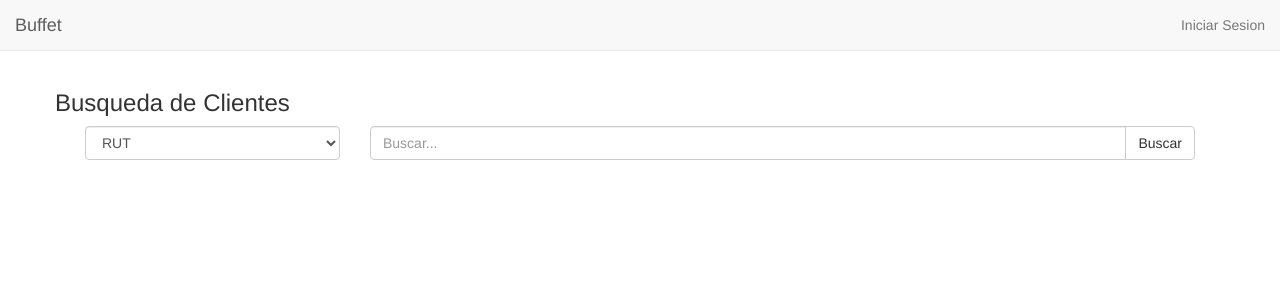
After one commit to eilwin/eilwin.github.io, a CodeIgniter app: page /et/index.php/clientes/buscar in a window 1280 px wide. The commit adds this page. Shown: the top 300 px of the page. Run offline with CodeIgniter, Linux system fonts and the light colour scheme; some libraries are stand-ins or nearby versions.

Commit message:
Cliente * Agregado Mostrar Clientes * Agregado Buscar Cliente con 3 criterios de busqueda (RUT, Nombre y Tipo Persona) * Modo de solo lectura en ver cliente con JS

```diff
--- a/application/controllers/Clientes.php
+++ b/application/controllers/Clientes.php
@@ -15,14 +15,16 @@ class Clientes extends CI_Controller{
         $this->load->view('fragments/footer');
     }
 
-    public function cliente($action='',$id='',$error=''){
+    public function cliente($action='',$rut='',$error='',$data=''){
         if ($action=='add'){
             $this->load->view('fragments/header');
-            $this->load->view('clientes/cliente',array('accion'=>'Agregar','action'=>'add','error'=>$error));
+            $this->load->view('clientes/cliente',array('accion'=>'Agregar','action'=>'add','error'=>$error,'cliente'=>$data));
             $this->load->view('fragments/footer');
         }
         if ($action=='view' || $action=='edit') {
-            $data = $this->cliente->getCliente($id)->result();
+            $data = $this->cliente->getCliente($rut)->result();
+            $this->load->model('logger');
+            $permisos = $this->logger->getPermisos($rut)->result();
             if($action=='view'){
                 $accion = 'Ver';
             } else {
@@ -30,11 +32,14 @@ class Clientes extends CI_Controller{
             }
             $cliente = array(
                 'rut'                   => $data[0]->rut,
+                'dv'                    => $this->cliente->calcularDV($data[0]->rut),
                 'nombre'                => $data[0]->nombre,
                 'fecha_incorporacion'   => $data[0]->fecha_incorporacion,
                 'tipo_persona'          => $data[0]->tipo_persona,
                 'direccion'             => $data[0]->direccion,
-                'telefono'              => $data[0]->telefono
+                'telefono'              => $data[0]->telefono,
+                'username'              => $data[0]->username,
+                'permiso'               => $permisos[0]->permiso
             );
             $this->load->view('fragments/header');
             $this->load->view('clientes/cliente',array('accion'=>$accion,'action'=>$action,'cliente'=>$cliente,'error'=>$error));
@@ -43,26 +48,80 @@ class Clientes extends CI_Controller{
     }
 
     public function guardar(){
+        $action = $this->input->post('action');
         $data = array(
             'rut'                   => $this->input->post('rut'),
+            'dv'                    => $this->input->post('dv'),
             'nombre'                => $this->input->post('nombre'),
             'fecha_incorporacion'   => $this->input->post('fecha_incorporacion'),
             'tipo_persona'          => $this->input->post('tipo_persona'),
             'direccion'             => $this->input->post('direccion'),
-            'telefono'              => $this->input->post('telefono')
+            'telefono'              => $this->input->post('telefono'),
+            'username'              => $this->input->post('username')
         );
         if ($action=='add') {
-
-            $data['username'] = $this->input->post('username');
-            $data['password'] = sha1($this->input->post('password'));
-            if(count($this->cliente->getCliente($data['rut'])->result())==0){
-                $this->cliente->setCliente($data);
-            } else {
-
+            $dv = $data['dv'];
+            if($dv=='k'){$dv='K';}
+            if($dv == $this->cliente->calcularDV($data['rut'])){
+                $data['password'] = sha1($this->input->post('password'));
+                if(count($this->cliente->getCliente($data['rut'])->result())==0){
+                    unset($data['dv']);
+                    $this->cliente->setCliente($data);
+                    $this->load->view('fragments/header');
+                    $this->load->view('inicio',array('msg'=>'Cliente agregado exitosamente'));
+                    $this->load->view('fragments/footer');
+                } else {
+                    $this->cliente($action,$data['rut'],'RUT ya registrado en el sistema',$data);
+                }
+            }else{
+                $this->cliente($action,$data['rut'],'Digito verificador invalido',$data);
             }
         }
         if ($action=='edit') {
+            unset($data['dv']);
             $this->cliente->updateCliente($data);
+            $this->load->view('fragments/header');
+            $this->load->view('inicio',array('msg'=>'Cambios guardados exitosamente'));
+            $this->load->view('fragments/footer');
         }
     }
+
+    public function ver(){
+        $data = $this->cliente->getTClientes()->result();
+        $dv = array();
+        $i=0;
+        foreach ($data as $cliente){
+            array_push($dv,$this->cliente->calcularDV($cliente->rut));
+        };
+        $this->load->view('fragments/header');
+        $this->load->view('clientes/clientes',array('clientes'=>$data,'dig'=>$dv));
+        $this->load->view('fragments/footer');
+    }
+
+    public function buscar(){
+        $opcion = $this->input->post('opcion');
+        $palabra = $this->input->post('palabra');
+        $data = '';
+        $msg = '';
+        $dig = array();
+        if(strlen($palabra)>0){
+            $data = $this->cliente->getClienteN($opcion,$palabra)->result();
+            if(count($data)>0){
+                foreach ($data as $cliente){
+                    array_push($dig,$this->cliente->calcularDV($cliente->rut));
+                };
+                $msg = 'success';
+            }else{
+                $msg = 'failed';
+            }
+        }
+        $arr = array(
+            'clientes'  => $data,
+            'dv'        => $dig,
+            'msg'       => $msg
+        );
+        $this->load->view('fragments/header');
+        $this->load->view('clientes/buscar',$arr);
+        $this->load->view('fragments/footer');
+    }
 }
--- a/application/models/Cliente.php
+++ b/application/models/Cliente.php
@@ -15,15 +15,18 @@ class Cliente extends CI_Model{
         return $this->db->get();
     }
 
-    public function getClienteN(){
-
+    public function getClienteN($opcion,$palabra){
+        $this->db->select('*');
+        $this->db->from('cliente');
+        $this->db->like($opcion,$palabra);
+        return $this->db->get();
     }
 
     public function setCliente($cliente){
         $this->db->insert('cliente',$cliente);
     }
 
-    public function updateCliente($rut,$data){
+    public function updateCliente($data){
 
     }
 
@@ -48,4 +51,16 @@ class Cliente extends CI_Model{
             return TRUE;
         }
     }
+
+    public function calcularDV($rut){
+        $suma = 0;
+        $factores = array(2,3,4,5,6,7,2,3);
+        for($i= strlen($rut)-1,$f=0;$i>=0;$i--,$f++){
+            $suma += ($rut[$i]*$factores[$f]);
+        }
+        $dv = 11-($suma%11);
+        if($dv == 11){$dv = 0;}
+        if($dv == 10){$dv = 'K';}
+        return $dv;
+    }
 }
--- a/application/views/atenciones/atenciones.php
+++ b/application/views/atenciones/atenciones.php
@@ -1,6 +1,6 @@
 <div class="container">
     <div class="row">
-        <h2>Atenciones</h2>
+        <h3>Atenciones</h3>
     </div>
     <div class="row">
         <?php if(count($atenciones)>0): ?>
--- /dev/null
+++ b/application/views/clientes/buscar.php
@@ -0,0 +1,61 @@
+<div class="container">
+    <div class="row">
+        <h3>Busqueda de Clientes</h3>
+    </div>
+    <div class="row">
+        <div class="col-sm-12">
+            <?= form_open('clientes/buscar')?>
+            <div class="col-sm-3">
+                <?= form_dropdown('opcion',array('rut'=>'RUT','nombre'=>'Nombre','tipo_persona'=>'Tipo Persona'),'',array('class'=>'form-control'))?>
+            </div>
+            <div class="col-sm-9">
+                <div class="input-group">
+                    <?= form_input(array('name'=>'palabra','class'=>'form-control','type'=>'text','placeholder'=>'Buscar...'))?>
+                    <span class="input-group-btn">
+                        <?= form_button(array('type'=>'submit','class'=>'btn btn-default'),'Buscar')?>
+                    </span>
+                </div>
+            </div>
+            <?= form_close()?>
+        </div>
+    </div>
+    <?php if(!empty($msg)): ?>
+    <div class="row">
+        <h4>Resultados de Busqueda</h4>
+    </div>
+    <div class="row">
+        <div class="col-sm-12">
+            <div>
+                <?php if(count($clientes)>0): ?>
+            <div class="table-responsive">
+                <table class="table table-striped table-bordered table-hover">
+                    <thead>
+                        <tr>
+                            <th>RUT</th><th>Nombre</th><th>Fecha Incorporacion</th><th>Tipo Persona</th><th>Direccion</th><th>Telefono</th>
+                        </tr>
+                    </thead>
+                    <tbody>
+                        <?php $f=0;foreach ($clientes as $cliente): ?>
+                        <tr>
+                            <td><?=$cliente->rut?>-<?=$dv[$f++]?></td>
+                            <td><?=$cliente->nombre?></td>
+                            <td><?=$cliente->fecha_incorporacion?></td>
+                            <td><?=$cliente->tipo_persona?></td>
+                            <td><?=$cliente->direccion?></td>
+                            <td>(+56) 9 <?=$cliente->telefono?></td>
+                        </tr>
+                        <?php endforeach; ?>
+                    </tbody>
+                </table>
+            </div>
+            <h5>Total de Clientes encontrados: <?=$f?></h5>
+            <?php else:?>
+            <div>
+                <h5>No se han encontrado Clientes</h5>
+            </div>
+            <?php endif; ?>
+            </div>
+        </div>
+    </div>
+    <?php endif; ?>
+</div>
--- a/application/views/fragments/header.php
+++ b/application/views/fragments/header.php
@@ -43,8 +43,8 @@
                         <li class="dropdown">
                             <a href="#" class="dropdown-toggle" data-toggle="dropdown" role="button" aria-haspopup="true" aria-expanded="false">Clientes<span class="caret"></span></a>
                             <ul class="dropdown-menu">
-                                <li><a href="#">Ver Clientes</a></li>
-                                <li><a href="#">Buscar Cliente</a></li>
+                                <li><a href="<?= base_url()?>clientes/ver">Ver Clientes</a></li>
+                                <li><a href="<?= base_url()?>clientes/buscar">Buscar Cliente</a></li>
                                 <li><a href="<?= base_url()?>clientes/cliente/add">Agregar Cliente</a></li>
                             </ul>
                         </li>
```
Also changed, not shown: application/views/clientes/cliente.php (+24 -16 lines), application/views/clientes/clientes.php (+16 -2 lines).
